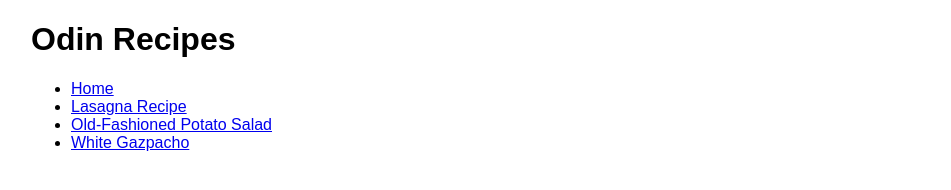
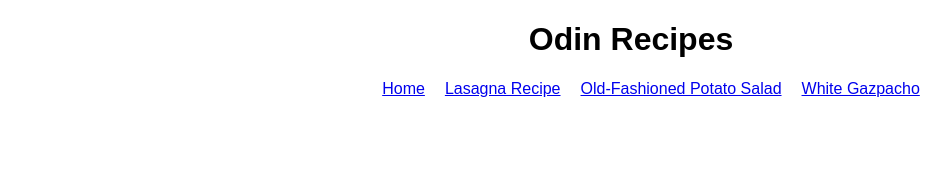
Before and after one commit to Isenhor/odin-recipes, a plain HTML site: page index.html in a window 1280 px wide. Shown: the whole page, without its empty margins (9-960 px from the left). Drawn offline with Linux system fonts and the light colour scheme.

Commit message:
Menu edits in index.html

```diff
--- a/index.html
+++ b/index.html
@@ -9,15 +9,23 @@
 </head>
 
 <body>
-    <div class="container">
-        <h1>Odin Recipes</h1>
-        <ul>
-            <li><a href="#!">Home</a></li>
-            <li><a href="lasagna.html">Lasagna Recipe</a></li>
-            <li><a href="old-fashioned-potato-salad.html">Old-Fashioned Potato Salad</a></li>
-            <li><a href="white-gazpacho.html">White Gazpacho</a></li>
-        </ul>
-    </div>
+
+    <header class="header">
+        <div class="container">
+            <div class="menu-wrapper">
+                <h1 class="header-title">Odin Recipes</h1>
+                <nav class="menu">
+                    <ul class="menu__list">
+                        <li class="menu__list-item"><a href="#!">Home</a></li>
+                        <li class="menu__list-item"><a href="lasagna.html">Lasagna Recipe</a></li>
+                        <li class="menu__list-item"><a href="old-fashioned-potato-salad.html">Old-Fashioned Potato
+                                Salad</a></li>
+                        <li class="menu__list-item"><a href="white-gazpacho.html">White Gazpacho</a></li>
+                    </ul>
+                </nav>
+            </div>
+        </div>
+    </header>
 
 
 </body>
--- a/style/styles.css
+++ b/style/styles.css
@@ -3,9 +3,28 @@ body {
 }
 
 .container {
-    width: 1200px;
+    max-width: 1200px;
     margin: 0 auto;
     padding: 0 15px;
+}
+
+.header {
+}
+.menu-wrapper {
+    text-align: center;
+}
+.header-title {
+}
+.menu {
+
+}
+.menu__list {
+    list-style-type: none;
+    display: flex;
+    justify-content: center;
+    column-gap: 20px;
+}
+.menu__list-item {
 }
 
 
```
Also changed, not shown: white-gazpacho.html (+9 -6 lines).
